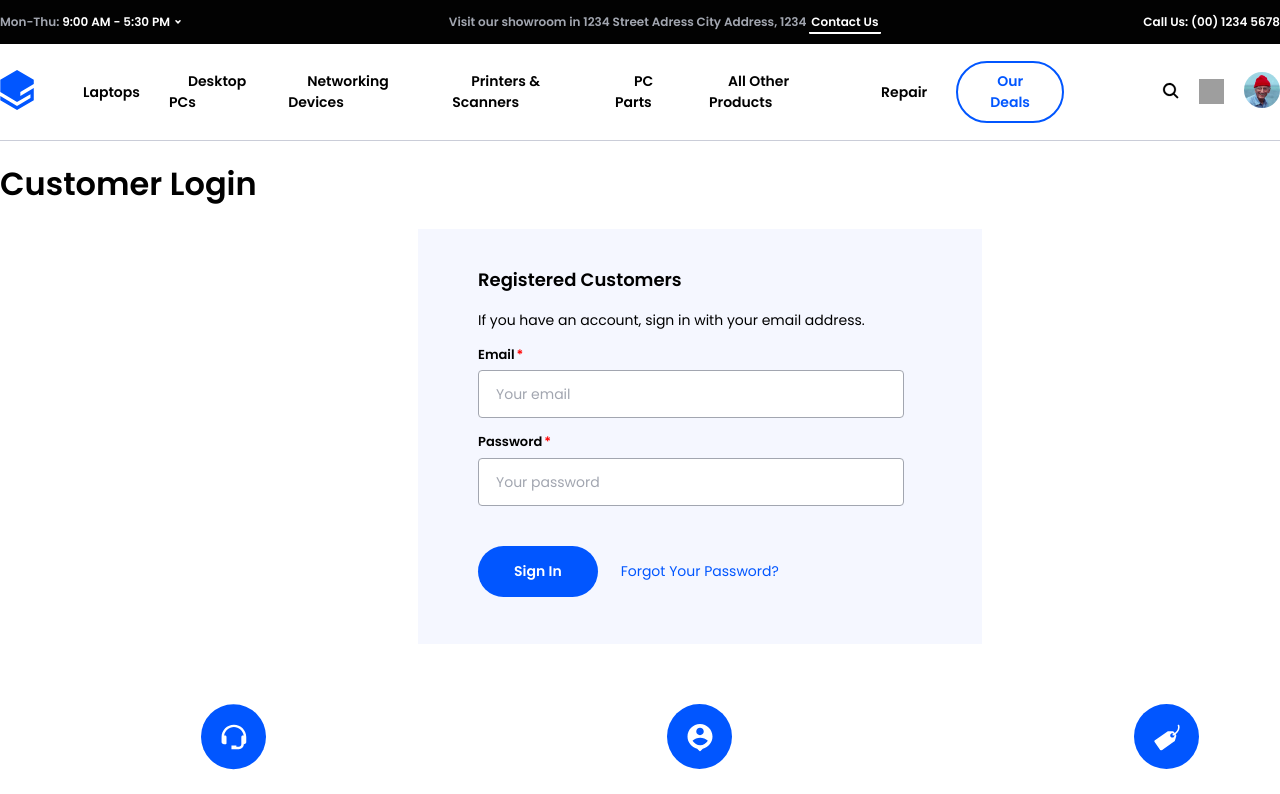
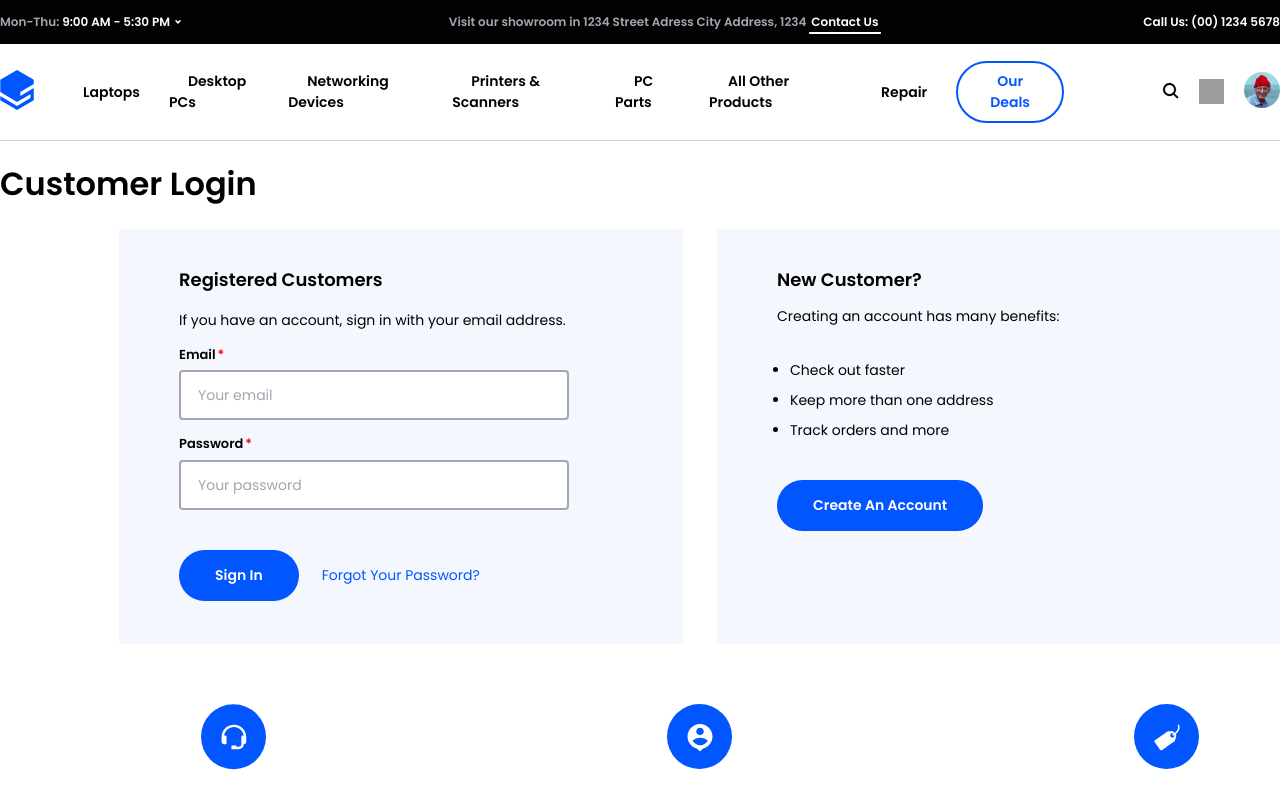
Before and after one commit to Cigvic/online_store, a React (Create React App) app in the folder client/: page /login in a window 1280 px wide. Shown: the top 794 px of the page. Built offline with nearby package versions, Linux system fonts and the light colour scheme; grey boxes are pictures that could not be loaded.

Commit message:
finished Login page

```diff
--- a/client/src/components/UI/Input/Input.css
+++ b/client/src/components/UI/Input/Input.css
@@ -9,14 +9,16 @@
   line-height: 20px;
   padding: 13px 17px;
   border-radius: 4px;
+  box-sizing: border-box;
 }
 .Input:focus {
-  border: 1px solid #0156FF;
+  border: 2px solid #0156FF;
+  outline: none;
 }
 .Input__light-theme {
   background-color: #fff;
   color: #000;
-  border: 1px solid #A2A6B0;
+  border: 2px solid #A2A6B0;
 }
 .Input::placeholder {
   color: #A2A6B0;
--- a/client/src/components/UI/LoginForm/LoginForm.jsx
+++ b/client/src/components/UI/LoginForm/LoginForm.jsx
@@ -13,13 +13,13 @@ const LoginForm = () => {
       <label className={classes.label} htmlFor="email">
         Email <span className={classes.required}> * </span>
       </label>
-      <Input className={'Input Input__light-theme' + ` ${classes.input}`} type='email' placeholder='Your email'/>
+      <Input className={`Input Input__light-theme ${classes.input}`} type='email' placeholder='Your email'/>
       <label className={classes.label} htmlFor="password">
         Password <span className={classes.required}> * </span>
       </label>
-      <Input className={'Input Input__light-theme' + ` ${classes.input}`} type='password' placeholder='Your password'/>
+      <Input className={`Input Input__light-theme ${classes.input}`} type='password' placeholder='Your password'/>
       <Container className={`flex align-center ${classes.btns}`}>
-        <Button>Sign In</Button>
+        <Button type='submit'>Sign In</Button>
         <Link to='/' className={classes.link}>Forgot Your Password?</Link>
       </Container>
     </form>
--- a/client/src/components/UI/LoginForm/LoginForm.module.css
+++ b/client/src/components/UI/LoginForm/LoginForm.module.css
@@ -45,4 +45,8 @@
   line-height: 20px;
   color: #0156FF;
   text-decoration: none;
+  transition: opacity .2s;
 }
+.link:hover {
+  opacity: .6;
+}
--- /dev/null
+++ b/client/src/components/UI/Register/Register.jsx
@@ -0,0 +1,22 @@
+import React from 'react';
+import classes from './Register.module.css';
+import H3 from '../H3/H3';
+import Button from '../Button/Button';
+
+const Register = () => {
+  return (
+    <div className={classes.wrapper}>
+      <H3 className={classes.title}>New Customer?</H3>
+      <p className={classes.text}>Creating an account has many benefits: </p>
+      <br/>
+      <ul className={classes.ul}>
+        <li>Check out faster</li>
+        <li>Keep more than one address</li>
+        <li>Track orders and more</li>
+      </ul>
+      <Button>Create An Account</Button>
+    </div>
+  );
+};
+
+export default Register;
--- /dev/null
+++ b/client/src/components/UI/Register/Register.module.css
@@ -0,0 +1,30 @@
+.wrapper {
+  margin-left: 34px;
+  box-sizing: border-box;
+  padding: 37px 60px 40px;
+  width: 564px;
+  height: 415px;
+  background: #F5F7FF;
+
+}
+.text {
+  margin-top: 8px;
+  margin-bottom: 6px;
+  font-family: 'Poppins';
+  font-style: normal;
+  font-weight: 300;
+  font-size: 14px;
+  line-height: 30px;
+  color: #000;
+}
+
+.ul {
+  font-family: 'Poppins';
+  font-style: normal;
+  font-weight: 300;
+  font-size: 14px;
+  line-height: 30px;
+  color: #000;
+  margin: 0 0 35px 0;
+  padding: 0 0 0 13px;
+}
--- a/client/src/pages/Login.jsx
+++ b/client/src/pages/Login.jsx
@@ -2,6 +2,7 @@ import React from 'react';
 import Container from './../components/Container/Container';
 import PageTitle from 'components/UI/PageTitle/PageTitle';
 import LoginForm from './../components/UI/LoginForm/LoginForm';
+import Register from './../components/UI/Register/Register';
 
 
 const Login = () => {
@@ -10,6 +11,7 @@ const Login = () => {
       <PageTitle>Customer Login</PageTitle>
       <Container className='default flex all-center'>
         <LoginForm />
+        <Register />
       </Container>
     </Container>
   );
```
